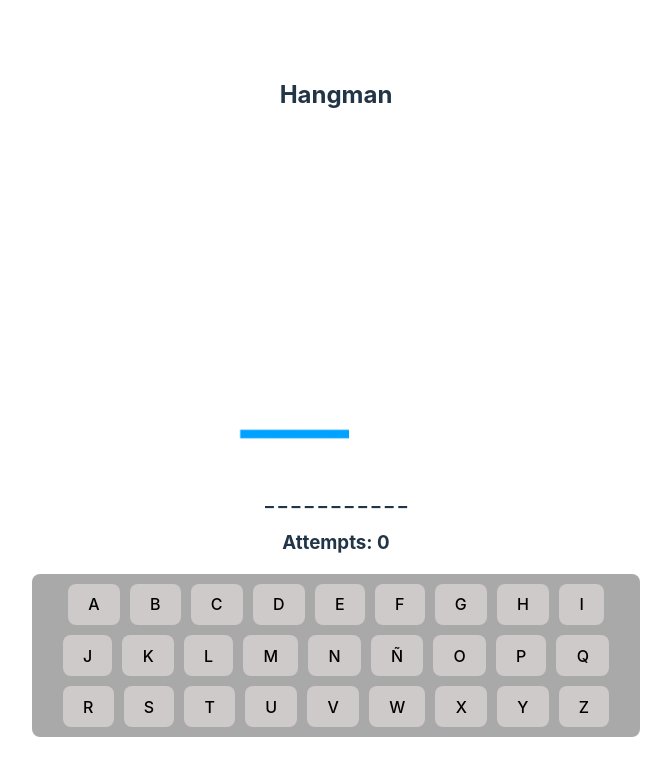
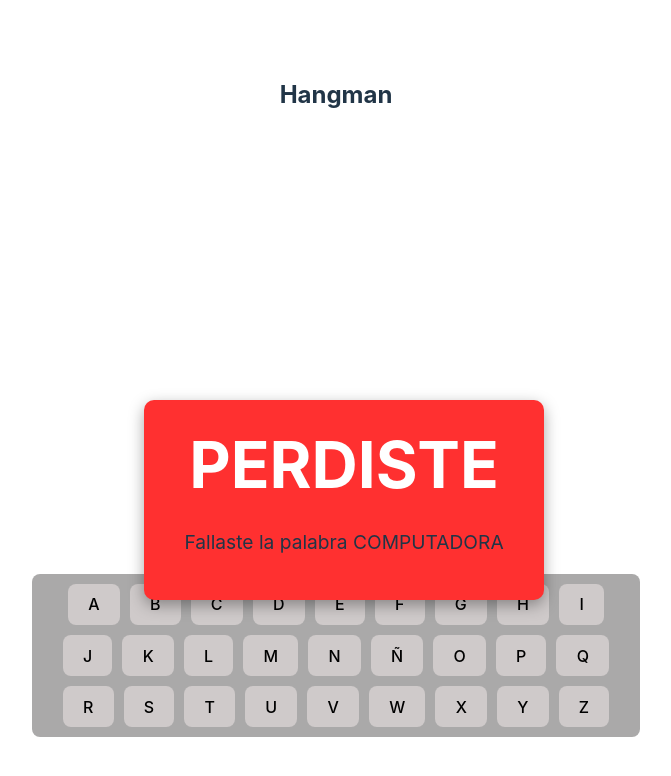
Before and after one commit to Abaranasia/hangman-game, a React (Vite) app: page / in a window 1280 px wide. Shown: the top 776 px of the page, without its empty margins (304-975 px from the left). Built offline with nearby package versions, Linux system fonts and the light colour scheme.

Commit message:
Update app.tsx to handle results display styles

```diff
--- a/src/App.css
+++ b/src/App.css
@@ -4,6 +4,34 @@
   padding: 2rem;
   text-align: center;
 }
+.App{
+
+}
+.result {
+  position: absolute;
+  top: 50vh;
+  left: 35vw;
+  margin: 0 auto;
+  width: 400px;
+  height: 200px;
+  border-radius: 10px;
+  box-shadow: rgba(0, 0, 0, 0.35) 0px 5px 15px;
+  font-size: 1.2rem;
+  text-align: center;
+}
+
+.result h2 {
+  color: white;
+  font-size: 4rem;
+}
+.lose {
+  background: rgb(255, 48, 48);
+}
+
+.win {
+  background: rgb(26, 197, 26);
+}
+
 
 .keyboard {
   background-color: rgb(170, 169, 169);
--- a/src/App.tsx
+++ b/src/App.tsx
@@ -8,13 +8,20 @@ import './App.css'
 function App() {
 
   const [attempts, setAttempts] = useState(0);
+  const [newLetter, setNewLetter] = useState('');
   const [word, setWord] = useState('COMPUTADORA');
   const [hiddenWord, setHiddenWord] = useState('_ '.repeat(word.length));
-  const [newLetter, setNewLetter] = useState('');
+  const [lose, setLose] = useState(true);
+  const [win, setWin] = useState(false);
 
   useEffect(() => {
     checkLetter(newLetter)
   }, [newLetter])
+
+
+  useEffect(() => {
+    if (attempts >= 9) setLose(true)
+  }, [attempts])
 
   const checkLetter = (letter: string) => {
     console.log(letter);
@@ -42,6 +49,19 @@ function App() {
     <div className="App">
       <h2> Hangman </h2>
 
+      {lose &&
+        <div className='result lose'>
+          <h2>PERDISTE</h2>
+          Fallaste la palabra {word}
+        </div>
+      }
+      {win &&
+        <div className='result win'>
+          <h2>GANASTE</h2>
+          Acertaste la palabra {word}
+        </div>
+      }
+
       {/* game images */}
       <HangImage imgNumber={ attempts } />
 
@@ -53,6 +73,9 @@ function App() {
 
       {/* letter buttons */}
       <Keyboard setLetter={setNewLetter} />
+
+
+
     </div>
   )
 }
```
